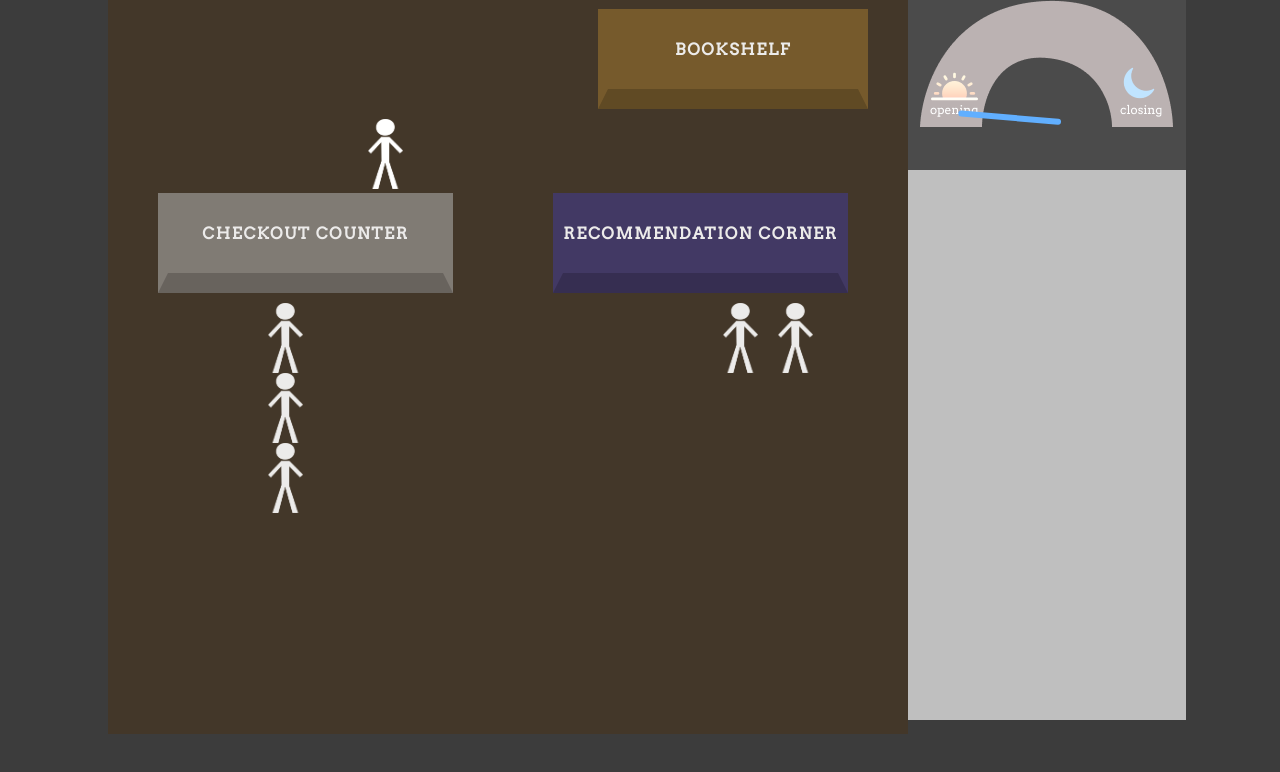
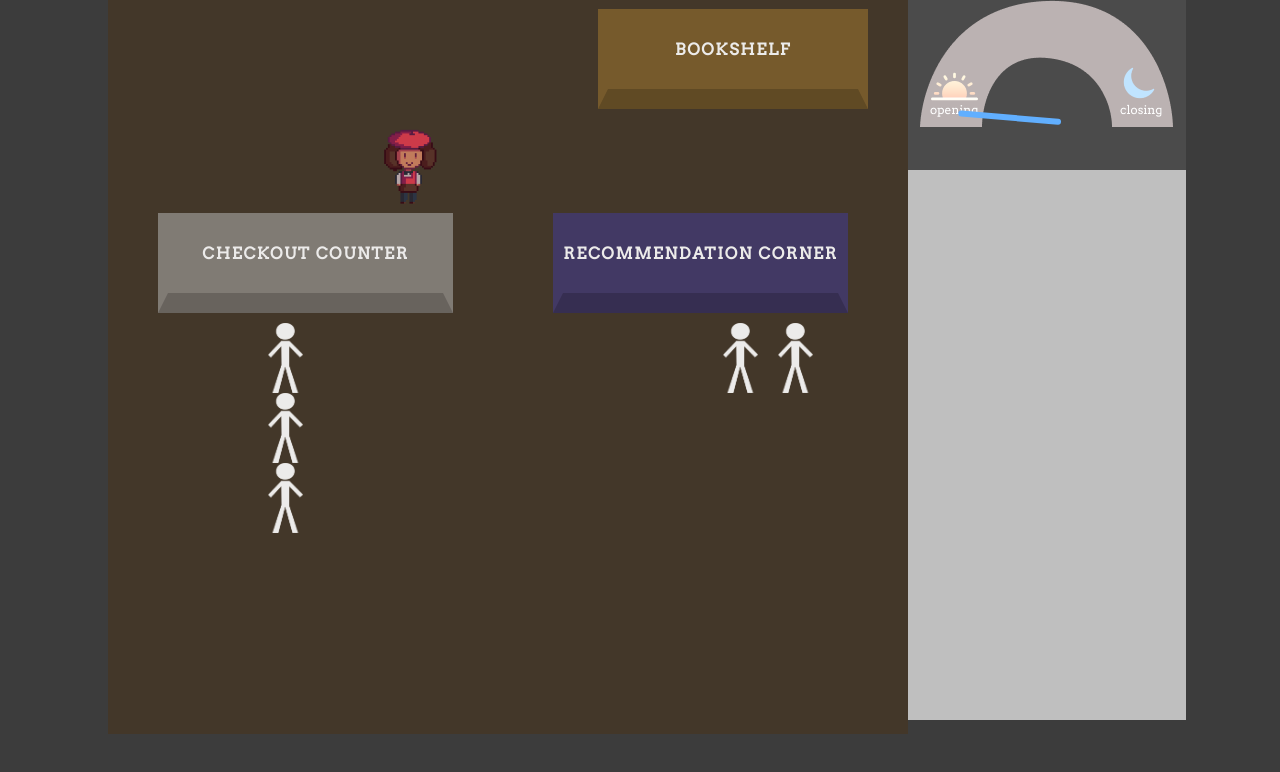
Before and after one commit to lawrence-zheng/bookstore-simulator, a plain HTML site: page gameplay.html in a window 1280 px wide. Shown: the part 104-876 px from the top of the page. Drawn offline with Linux system fonts and the light colour scheme.

Commit message:
Changed player sprite
Replaced placeholder player sprite

```diff
--- a/gameplay.html
+++ b/gameplay.html
@@ -20,7 +20,7 @@
             </span>
         </div>
         <div class = "container-plane" id = "protag-plane">
-            <img class = "character" id = "protag" src="assets/temp-assets/stick-figure2.png">
+            <img class = "character" id = "protag" src="assets/bookstore_protag.png">
             <span id = "protag-status"></span>
         </div>
         <div class = "container-plane" id = "counter-plane">
--- a/style.css
+++ b/style.css
@@ -181,6 +181,8 @@ input {
     transition-property: padding-left;
     transition-duration: 4s;
     animation-timing-function: ease;
+    width: 90px;
+    height: 90px;
 }
 
 #counter-plane {
```
Also changed, not shown: assets/bookstore_protag.png (added).
